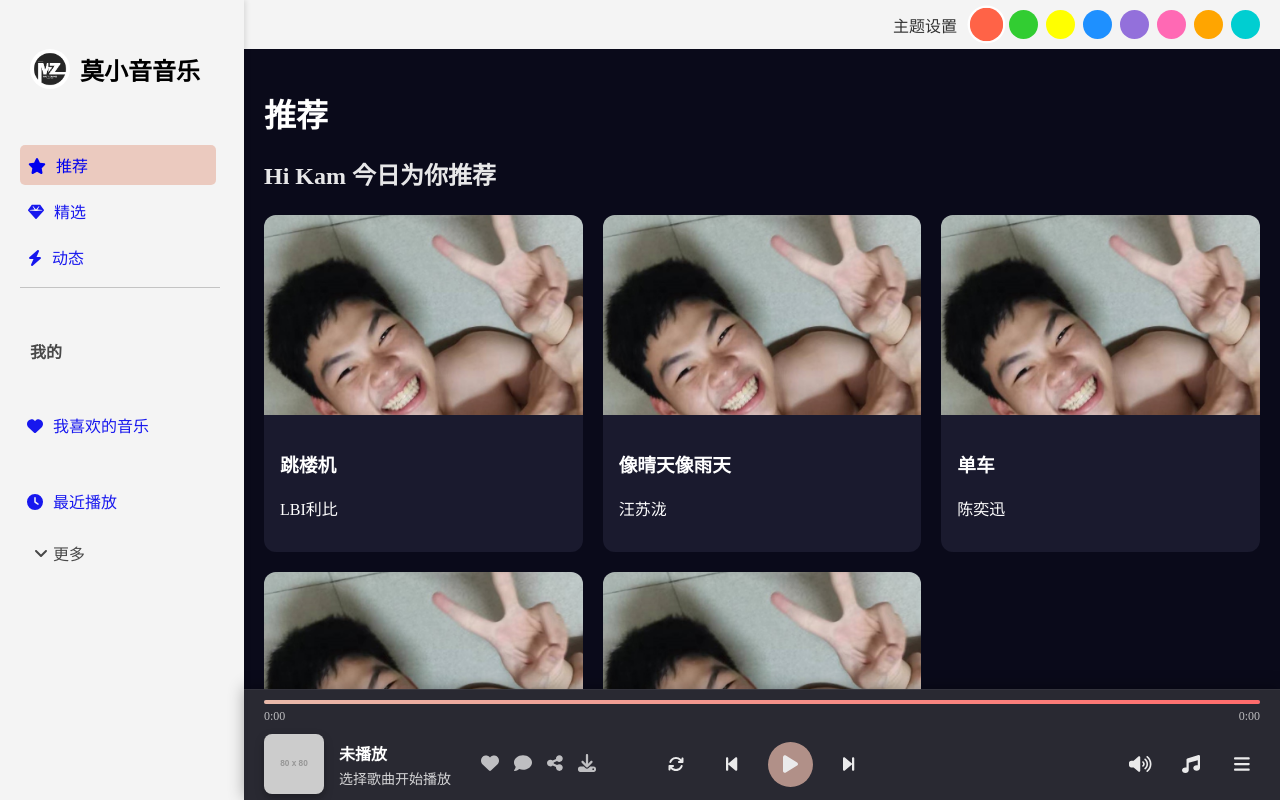
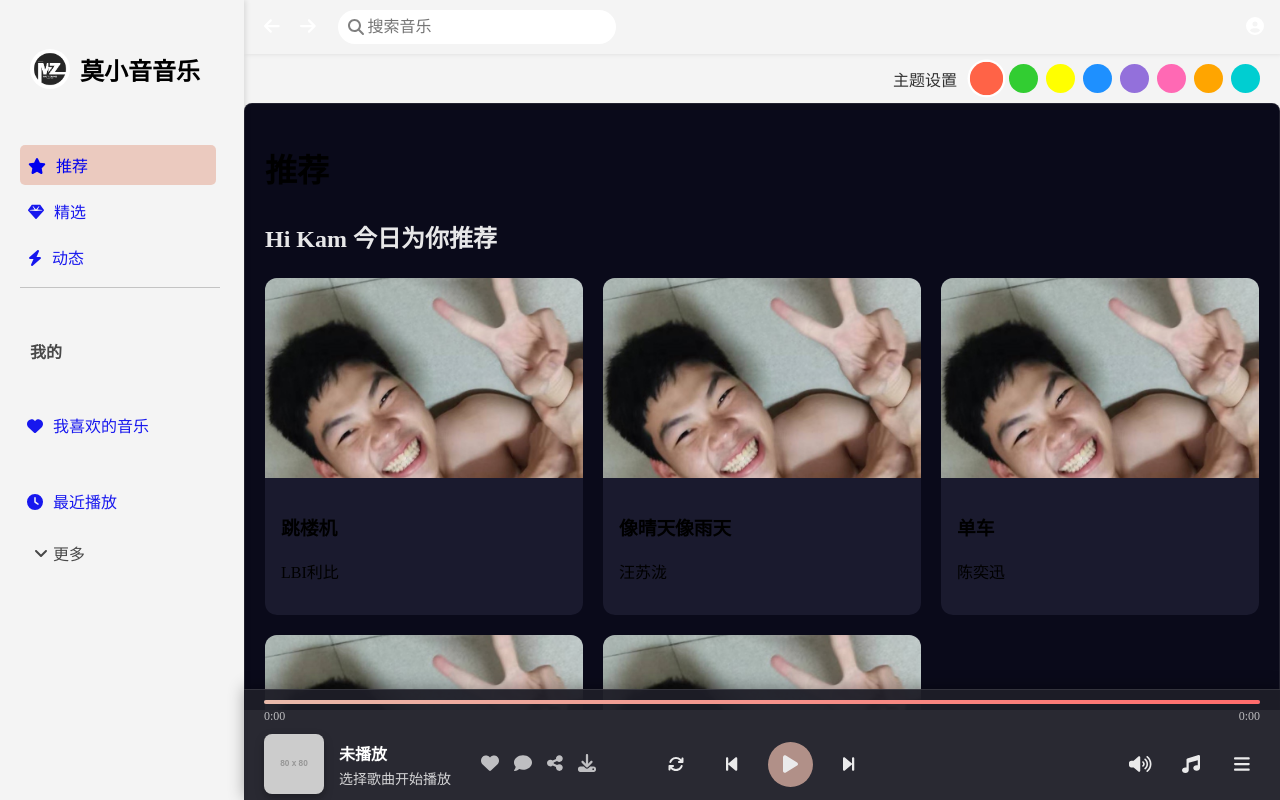
Before and after one commit to Kam-hud/My-music, a Vue app: page /recommended in a window 1280 px wide. Built offline with nearby package versions, Linux system fonts and the light colour scheme.

Commit message:
边距修改

```diff
--- a/src/App.vue
+++ b/src/App.vue
@@ -1,10 +1,11 @@
 <script setup>
-import { onMounted, ref, watch, provide } from 'vue'
+import { provide } from 'vue'
 import Sidebar from '@/components/Sidebar.vue'
 import MusicPlayer from '@/components/MusicPlayer.vue'
 import SettingPanel from '@/components/SettingPanel.vue'
 import { useBackgroundColor } from '@/Composables/useBackgroundColor'
 import { useMusicPlayer } from '@/Composables/useMusicPlayer'
+import Setting from '@/components/Setting.vue'
 
 // // 背景颜色逻辑
 const { backgroundColor, textColor, changeBackgroundColor } = useBackgroundColor()
@@ -24,6 +25,7 @@ provide('togglePlay', togglePlay)
 provide('audio', audio)
 provide('textColor', textColor)
 provide('addSongToPlaylist', addSongToPlaylist)
+
 </script>
 
 <template>
@@ -31,6 +33,7 @@ provide('addSongToPlaylist', addSongToPlaylist)
         <Sidebar :background-color="backgroundColor" :text-color="textColor" />
         <!-- 路由出口 → 匹配的组件所展示的位置  -->
         <div class="main">
+            <Setting />
             <SettingPanel :background-color="backgroundColor" @change-background="changeBackgroundColor" />
             <MusicPlayer />
             <router-view style="padding: 20px; height: 100%;"></router-view>
@@ -41,16 +44,15 @@ provide('addSongToPlaylist', addSongToPlaylist)
 <style lang="scss" scoped>
 #app {
     display: flex;
-    height: 100vh !important;
+    height: 100vh;
 }
 
 .main {
     margin-left: 244px;
     flex: 1;
     overflow-y: auto;
-    height: calc(100vh - 110px);
+    height: calc(100vh - 90px);
     box-sizing: border-box;
-
     /* 隐藏所有滚动条 */
     &::-webkit-scrollbar {
         display: none;
--- a/src/components/MusicPlayer.vue
+++ b/src/components/MusicPlayer.vue
@@ -198,7 +198,7 @@ onUnmounted(() => {
                         <font-awesome-icon
                             :icon="volume > 50 ? 'volume-up' : volume > 0 ? 'volume-down' : 'volume-mute'" />
                     </button>
-                    <div v-show="showVolumeControls || isHovering" class="volume-slider">
+                    <div v-show="showVolumeControls" class="volume-slider">
                         <input type="range" min="0" max="100" v-model="volume" @input="changeVolume"
                             class="volume-range" />
                     </div>
--- a/src/components/Setting.vue
+++ b/src/components/Setting.vue
@@ -1,6 +1,5 @@
 <script setup>
 import { onMounted, ref } from 'vue';
-import PaintBrush from './PaintBrush.vue';
 import login from './login.vue';
 
 // 接收父组件传递的背景颜色
@@ -8,8 +7,6 @@ const props = defineProps({
     backgroundColor: String // 接收传递的背景颜色
 })
 
-// 控制画板的显示和隐藏
-const isShowBrush = ref(false)
 // 控制登录界面的显示和隐藏
 const isOpenLogin = ref(false)
 // 控制下拉菜单的显示和隐藏
@@ -68,17 +65,16 @@ onMounted(() => {
 </script>
 
 <template>
-    <!-- <div :style="{ backgroundColor: backgroundColor }" class="setting"> -->
     <div class="navbar">
         <div class="navbar-left">
             <p class="icon-left" @click="goBack">
-                    <font-awesome-icon icon="arrow-left"/>
+                <font-awesome-icon icon="arrow-left" />
             </p>
             <p class="icon-left" @click="goForward">
-                    <font-awesome-icon icon="arrow-right"/>
+                <font-awesome-icon icon="arrow-right" />
             </p>
             <div class="search-container">
-                    <font-awesome-icon icon="search" class="search-icon "/>
+                <font-awesome-icon icon="search" class="search-icon " />
                 <input type="text" class="search-bar" placeholder="搜索音乐">
             </div>
         </div>
@@ -86,26 +82,19 @@ onMounted(() => {
             <button class="icon-button" @click="openLogin">
                 <template v-if="loggedInUser">
                     {{ loggedInUser }}
-                        <font-awesome-icon icon="caret-down" @click.stop="toggleDropdown"/>
+                    <font-awesome-icon icon="caret-down" @click.stop="toggleDropdown" />
                     <div v-if="showDropdown" class="dropdown-menu">
                         <button @click="handleUserLoggedOut">退出登录</button>
                     </div>
                 </template>
                 <template v-else>
-                        <font-awesome-icon icon="user-circle"/>
+                    <font-awesome-icon icon="user-circle" />
                 </template>
-                </button>
-                <button class="icon-button" @click="openBrush">
-                    <font-awesome-icon icon="paint-brush"/>
-                </button>
-                <button class="icon-button">
-                    <font-awesome-icon icon="bars"/>
             </button>
         </div>
     </div>
-        <PaintBrush v-if="isShowBrush" @change-background="$emit('change-background', $event)"></PaintBrush>
     <login v-if="isOpenLogin" @user-logged-in="handleUserLoggedIn"></login>
-    <!-- </div>    -->
+
 </template>
 
 <style lang="scss" scoped>
@@ -116,6 +105,7 @@ onMounted(() => {
     padding: 10px;
     color: white;
     box-shadow: 2px 0 5px rgba(0, 0, 0, 0.1);
+
     .navbar-left {
         display: flex;
         align-items: center;
@@ -169,11 +159,12 @@ onMounted(() => {
             margin-left: 10px;
             cursor: pointer;
             font-size: 18px;
+
             .dropdown-menu {
                 position: absolute;
                 background-color: #f9f9f9;
                 min-width: 50px;
-                box-shadow: 0px 8px 16px 0px rgba(0,0,0,0.2);
+                box-shadow: 0px 8px 16px 0px rgba(0, 0, 0, 0.2);
                 z-index: 100;
                 right: 10;
 
--- a/src/views/Recommended.vue
+++ b/src/views/Recommended.vue
@@ -49,6 +49,7 @@ $button-bg: #2a2a3e;
 $placeholder-bg: #2a2a4e;
 $text-color: white;
 $text-secondary: rgba(255, 255, 255, 0.9);
+$border-color: rgba(255, 255, 255, 0.1);
 
 @use "sass:color";
 
@@ -72,10 +73,36 @@ $text-secondary: rgba(255, 255, 255, 0.9);
 }
 
 .recommended {
+    flex: 1;
+    display: flex;
+    flex-direction: column;
     padding: 20px;
-    background: $primary-bg;
-    min-height: 100vh;
-    color: $text-color;
+    background-color: $primary-bg;
+    /* 调整高度计算方式 */
+    height: calc(100vh - 90px);
+    border-radius: 8px;
+    border: 1px solid $border-color;
+    box-sizing: border-box;
+    overflow: auto;
+
+    /* 自定义滚动条样式 */
+    &::-webkit-scrollbar {
+        width: 8px;
+    }
+
+    &::-webkit-scrollbar-track {
+        background: rgba(255, 255, 255, 0.05);
+        border-radius: 4px;
+    }
+
+    &::-webkit-scrollbar-thumb {
+        background: rgba(255, 255, 255, 0.2);
+        border-radius: 4px;
+
+        &:hover {
+            background: rgba(255, 255, 255, 0.3);
+        }
+    }
 
     .title {
         font-size: 32px;
@@ -87,13 +114,13 @@ $text-secondary: rgba(255, 255, 255, 0.9);
         margin-bottom: 24px;
         color: $text-secondary;
     }
-}
 
     .recommendation-cards {
         display: grid;
         grid-template-columns: repeat(auto-fit, minmax(250px, 1fr));
         gap: 20px;
         margin-bottom: 40px;
+        padding-bottom: 120px;
 
         .card {
             @include card-base;
@@ -148,23 +175,5 @@ $text-secondary: rgba(255, 255, 255, 0.9);
         }
     }
 
-.playlist-section {
-    .section-title {
-        font-size: 24px;
-        margin-bottom: 20px;
-    }
-
-    .playlist-grid {
-        display: grid;
-        grid-template-columns: repeat(auto-fill, minmax(150px, 1fr));
-        gap: 16px;
-
-        .playlist-item {
-            .placeholder {
-                @include placeholder;
-                aspect-ratio: 1;
-            }
-        }
-    }
 }
 </style>
```
Lines whose indentation alone changed are shown as unchanged.
